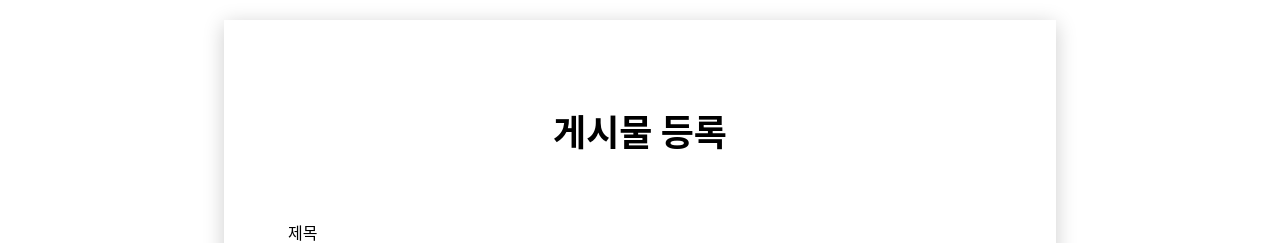
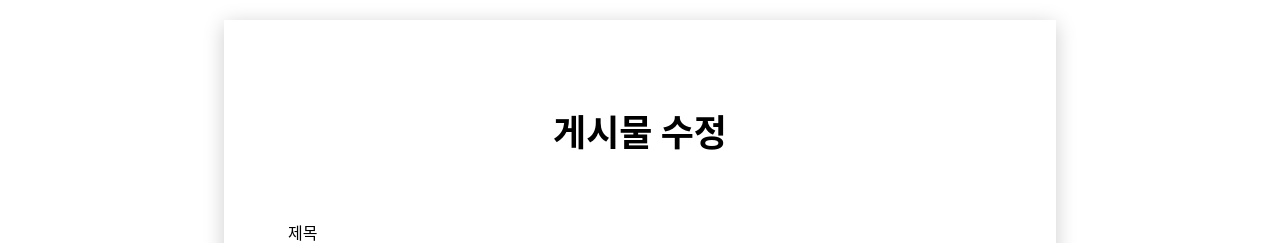
Before and after one commit to ehgmlrjs/subject_music, a Next.js app in the folder project/: page /board/1/edit in a window 1280 px wide. Shown: the part 130-373 px from the top of the page. Built offline with nearby package versions, Linux system fonts and the light colour scheme.

Commit message:
Feat: board new

```diff
--- a/project/src/components/board/new/boardNew.presenter.tsx
+++ b/project/src/components/board/new/boardNew.presenter.tsx
@@ -1,5 +1,5 @@
 import styles from './boardNew.module.css'
-import { Input, Modal, Button} from 'antd';
+import { Input, Modal} from 'antd';
 import DaumPostcode from 'react-daum-postcode';
 import { IBoardNewPageUIProps } from './boardNew.types';
 
@@ -46,7 +46,7 @@
                         )
                     }
                     <TextArea value={props.q3}  rows={1} />
-                    <TextArea placeholder='상세주소를 입력해주세요.' rows={1}/>
+                    <TextArea onChange={props.onChangeDetailadress} placeholder='상세주소를 입력해주세요.' rows={1} maxLength={70}/>
                 </div>
                 <div className={styles.boardSubmitContainer}>
                     <button className={styles.boardSubmitButton}>
--- a/project/src/components/board/new/boardNew.types.ts
+++ b/project/src/components/board/new/boardNew.types.ts
@@ -1,3 +1,5 @@
+import { ChangeEvent } from "react";
+
 export interface IBoardNewPageUIProps {
     isOpen : boolean;
     handleComplete : (data:any) => void;
@@ -5,6 +7,7 @@
     q1 : string;
     q3 : string;
     isEdit : boolean;
+    onChangeDetailadress : (event:ChangeEvent<HTMLTextAreaElement>) => void;
 }
 
 export interface IBOardNewPageProps {
--- a/project/src/components/board/new/boradNew.container.tsx
+++ b/project/src/components/board/new/boradNew.container.tsx
@@ -1,12 +1,13 @@
-import { useState } from "react";
+import { ChangeEvent, useState } from "react";
 import BoardNewPageUI from "./boardNew.presenter";
 import { IBOardNewPageProps } from "./boardNew.types";
+
 
 export default function BoardNewPage(props:IBOardNewPageProps):JSX.Element{
     const [isOpen, setIsOpen] = useState(false)
     const [q1, setQ1] = useState('')
     const [q3, setQ3] = useState('')
-    const [detailaddress, setDetailaddress] = useState('')
+    const [detailadress, setDetailadress] = useState('')
 
     const onToggleModal = () => {
         console.log('sss')
@@ -15,17 +16,15 @@
     }
 
     const handleComplete = (data:any) => {
-
-        // 상세주소 앞 2단어 제외하고 저장 ('서울 강남구' 제외하고 저장)
-        let splitAddress = data.address.split(" ").splice(2).join(" ");
-        setDetailaddress(splitAddress);
         // 주소번호 저장
         setQ1(data.zonecode)
         // 주소저장
         setQ3(data.address)
-        console.log(data.address)
-        console.log(data.zonecode)
         onToggleModal(); // 주소창은 자동으로 사라지므로 모달만 꺼주면
+    }
+
+    const onChangeDetailadress = (event:ChangeEvent<HTMLTextAreaElement>) => {
+        setDetailadress(event.target.value)
     }
 
     return(
@@ -35,6 +34,8 @@
             onToggleModal = {onToggleModal}
             q1 = {q1}
             q3 = {q3}
+            isEdit = {props.isEdit}
+            onChangeDetailadress = {onChangeDetailadress}
          />
     )
 }
```
